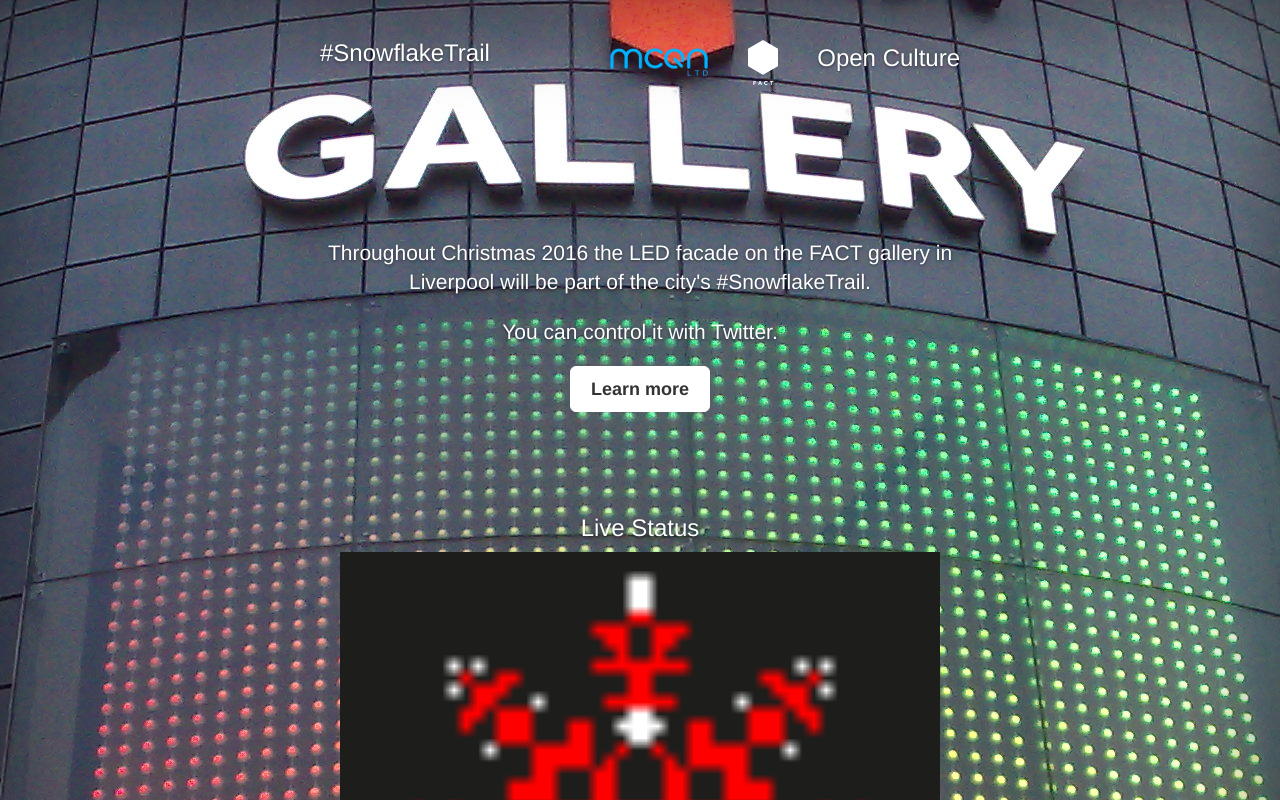
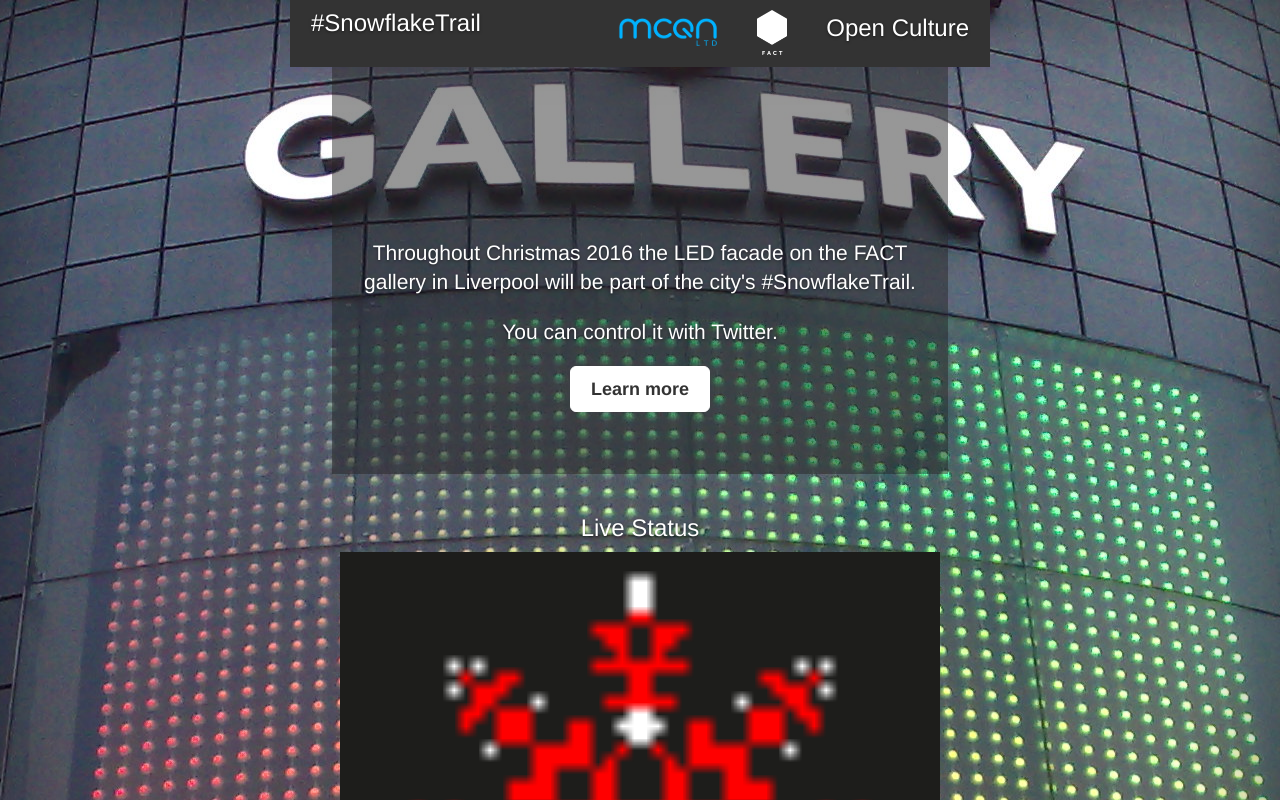
Before and after one commit to mcqn/PixelCheer, a website: page pixelcheer.mcqn.com/public/index.html in a window 1280 px wide. Shown: the top 800 px of the page. Drawn offline with nearby package versions, Linux system fonts and the light colour scheme; no server answers.

Commit message:
Improvements to webpage styling

```diff
--- a/pixelcheer.mcqn.com/public/index.html
+++ b/pixelcheer.mcqn.com/public/index.html
@@ -138,7 +138,7 @@
             </div>
           </div>
 
-          <div class="inner cover">
+          <div class="inner cover text">
             <p class="lead">Throughout Christmas 2016 the LED facade on the FACT gallery in Liverpool will be part of the city's #SnowflakeTrail.</p>
             <p class="lead">You can control it with Twitter.</p>
             <p class="lead">
@@ -188,6 +188,7 @@
             </div>
 -->
 
+            <div class="text">
             <h2 class="clear-header" id="about">About</h2>
             <p><a href="http://www.mcqn.com">MCQN Ltd</a> and <a href="http://www.fact.co.uk">FACT</a> have collaborated with a collection of artists to bring you an interactive gallery of festive pixel art.  The project uses the huge LED facade on the side of FACT's building as the canvas to display the art and by connecting it to the Internet it allows people anywhere in the world to choose which piece is on display.</p>
 
@@ -206,6 +207,7 @@
 <p>We've also connected the display to the global <a href="http://cheerlights.com">#Cheerlights</a> so it also reacts to tweets from round the world!</p>
 
           </div>
+          </div>
 
           <div class="inner">
               <p>Cover template for <a href="http://getbootstrap.com">Bootstrap</a>, by <a href="https://twitter.com/mdo">@mdo</a>.</p>
--- a/pixelcheer.mcqn.com/public/styles/cover.css
+++ b/pixelcheer.mcqn.com/public/styles/cover.css
@@ -31,14 +31,15 @@
 }
 body {
   color: #fff;
-  background-image: url("/images/facade.jpg");
-  background-position: center top;
   text-align: center;
   text-shadow: 0 1px 3px rgba(0,0,0,.5);
 }
 
 /* Extra markup and styles for table-esque vertical and horizontal centering */
 .site-wrapper {
+  background-image: url("/images/facade.jpg");
+  background-position: center top;
+  background-attachment: fixed;
   display: table;
   width: 100%;
   height: 100%; /* For at least Firefox */
@@ -64,6 +65,14 @@
 /*
  * Header
  */
+.masthead {
+  background: #333;
+}
+
+.masthead > .inner {
+  padding: 0 1.5em;
+}
+
 .masthead-brand {
   margin-top: 10px;
   margin-bottom: 10px;
@@ -119,6 +128,12 @@
   font-weight: bold;
 }
 
+.text {
+  margin: 0 3em;
+  background: #2227;
+  padding: 1em;
+}
+
 
 /*
  * Footer
```
